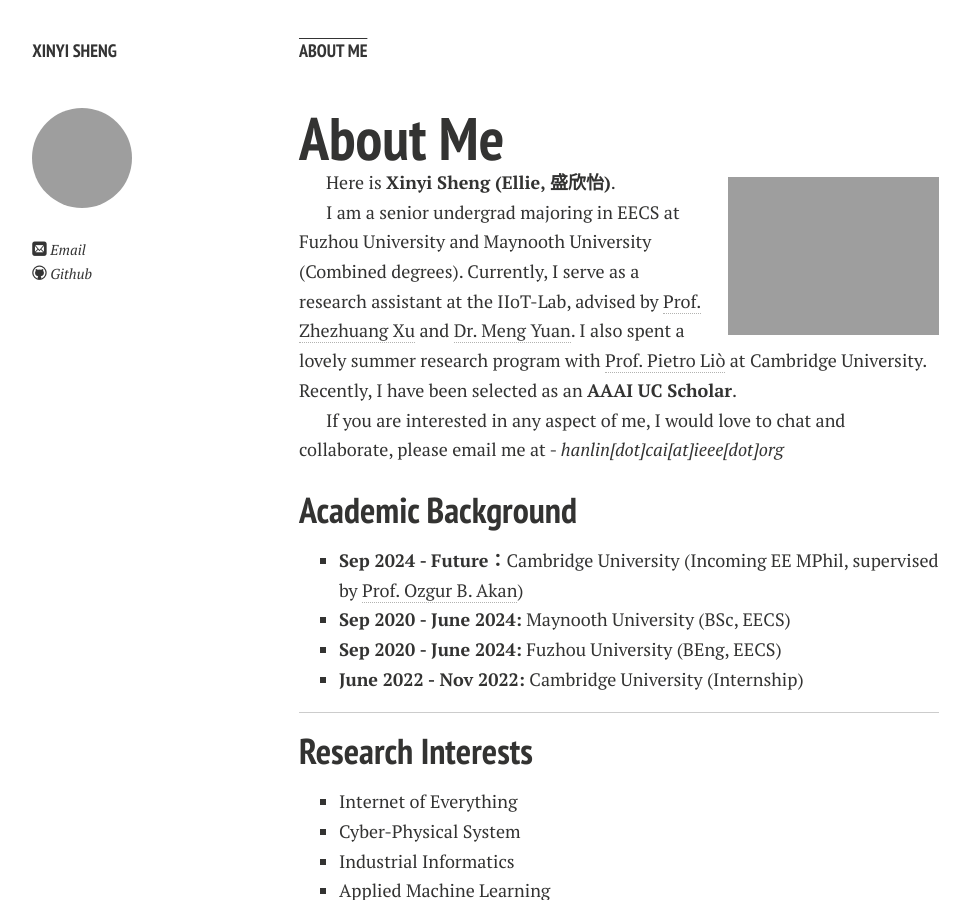
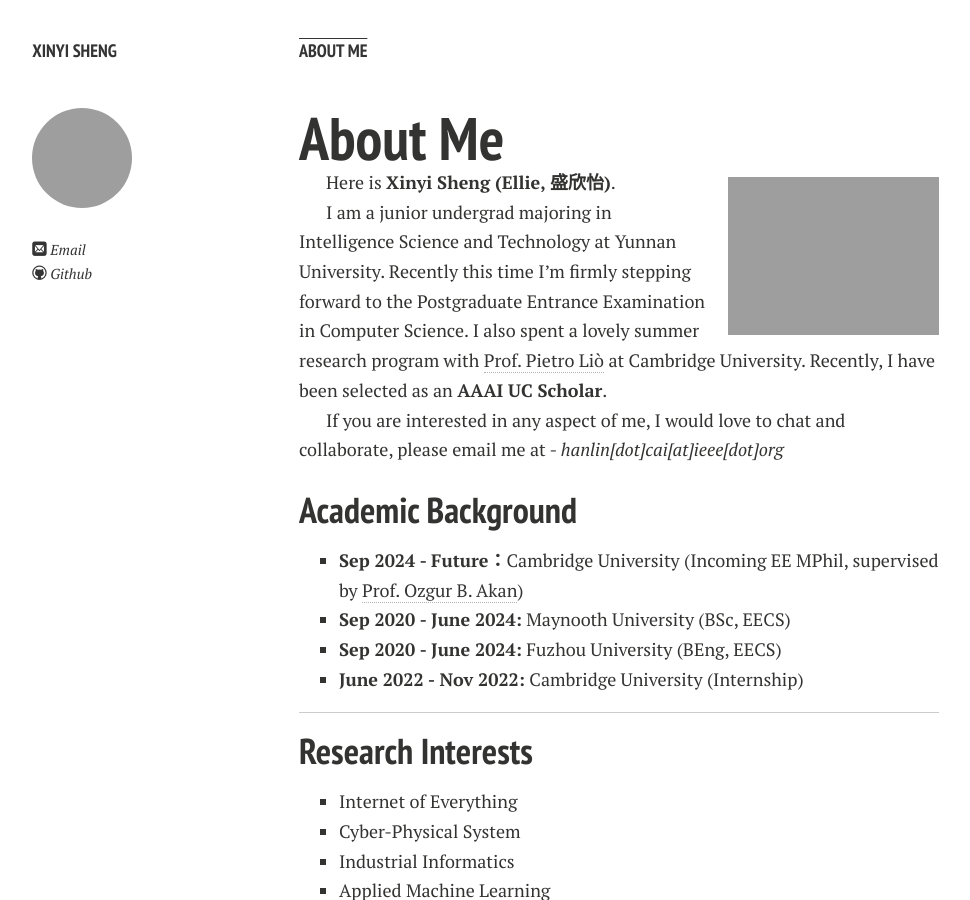
Before and after one commit to xinyisheng/xinyisheng.github.io, a Jekyll site: the page built from index.md, in a window 1280 px wide and 900 px high. Shown: the whole window, without its empty margins (21-991 px from the left). Built offline with Jekyll 4.4.1, drawn with Linux system fonts in a browser that asks for light colours; nearby versions of some CDN libraries; comment, search, counter and statistics services are not loaded; a style sheet for code colours, icons or effects is not loaded; our own code applies the rules of GitHub Pages for plain Markdown files.

Commit message:
index.md修改文本1

```diff
--- a/index.md
+++ b/index.md
@@ -8,7 +8,7 @@ layout: page
 
 Here is **Xinyi Sheng (Ellie, 盛欣怡)**.
 
-I am a senior undergrad majoring in EECS at Fuzhou University and Maynooth University (Combined degrees). Currently, I serve as a research assistant at the IIoT-Lab, advised by [Prof. Zhezhuang Xu](https://www.researchgate.net/profile/Zhezhuang-Xu) and [Dr. Meng Yuan](https://www.researchgate.net/profile/Meng-Yuan-4). I also spent a lovely summer research program with [Prof. Pietro Liò](https://www.cl.cam.ac.uk/~pl219/) at Cambridge University. Recently, I have been selected as an **AAAI UC Scholar**.
+I am a junior undergrad majoring in Intelligence Science and Technology at Yunnan University. Recently this time I'm firmly stepping forward to the Postgraduate Entrance Examination in Computer Science. I also spent a lovely summer research program with [Prof. Pietro Liò](https://www.cl.cam.ac.uk/~pl219/) at Cambridge University. Recently, I have been selected as an **AAAI UC Scholar**.
 
 If you are interested in any aspect of me, I would love to chat and collaborate, please email me at - *hanlin[dot]cai[at]ieee[dot]org*
 
```
